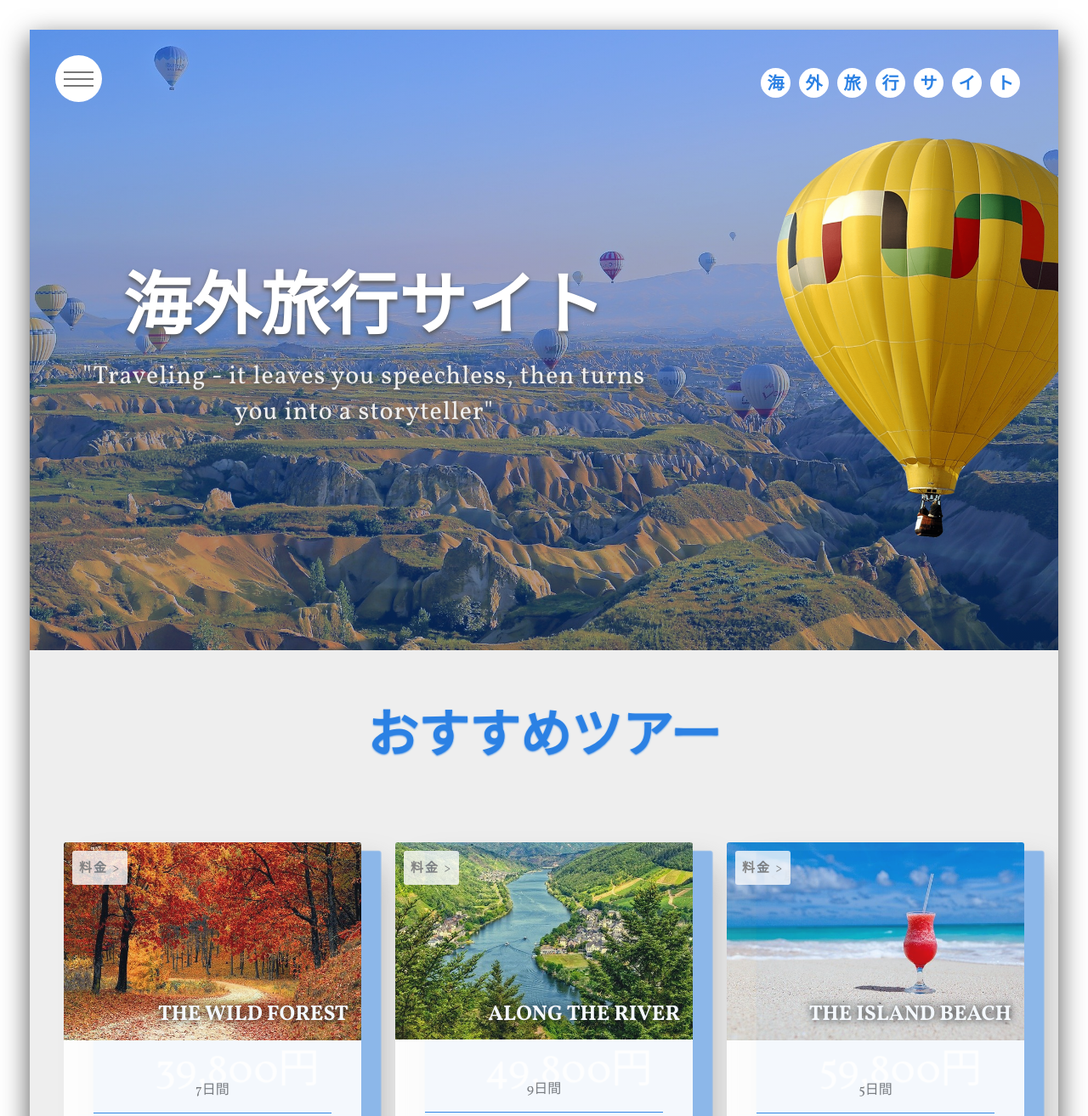
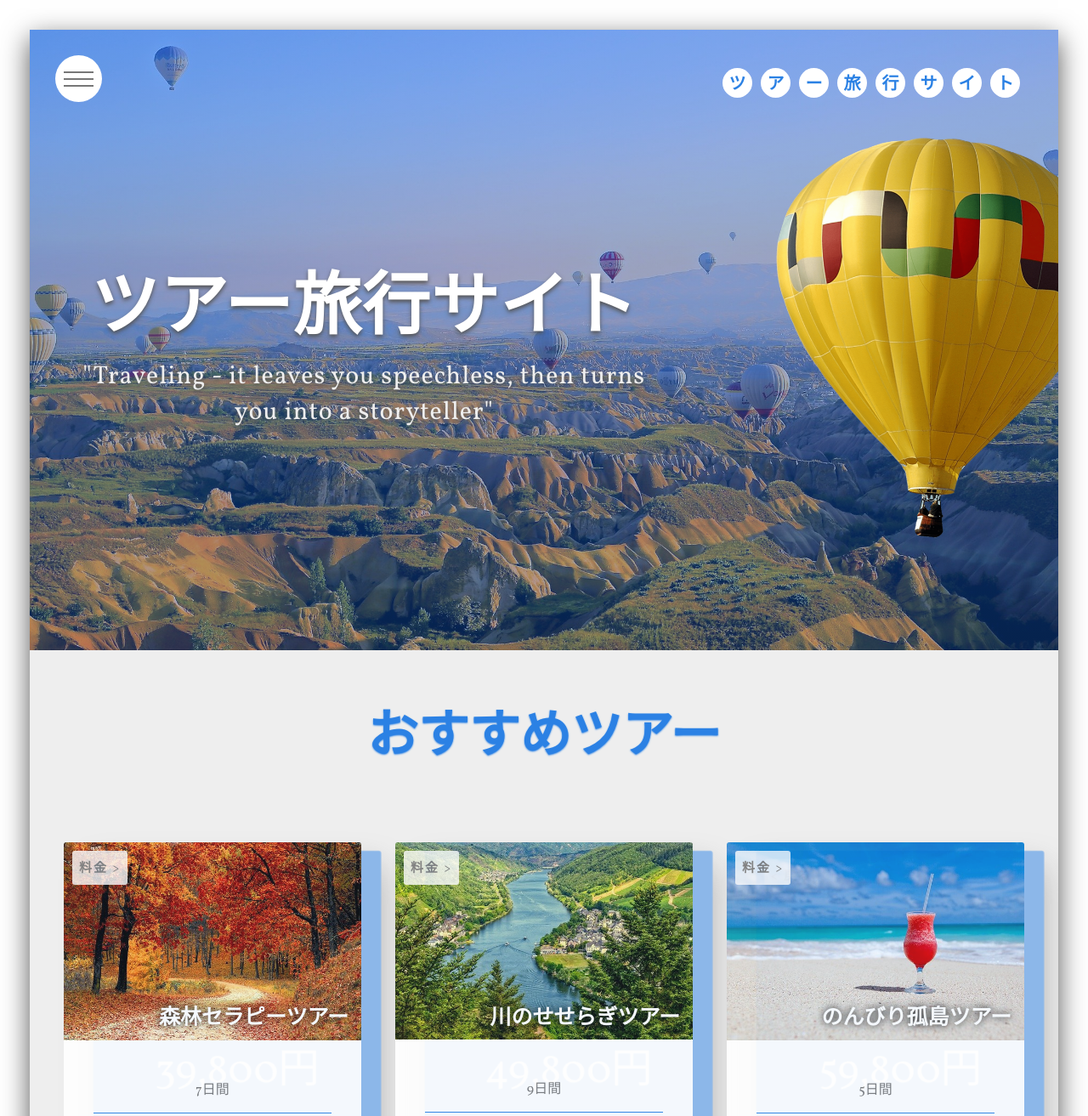
Before and after one commit to Sheorge/Tour-Site, a plain HTML site: page index.html in a window 1280 px wide. Shown: the top 1313 px of the page at 85% size. Drawn offline with Linux system fonts and the light colour scheme.

Commit message:
tour text fixed

```diff
--- a/index.html
+++ b/index.html
@@ -9,7 +9,7 @@
       rel="stylesheet"
     />
     <link rel="stylesheet" href="style.css" />
-    <title>海外旅行サイト</title>
+    <title>ツアー旅行サイト</title>
   </head>
   <body>
     <div class="container">
@@ -39,7 +39,7 @@
       <!-- Header -->
       <header class="header center">
         <div class="header-text">
-          <h1 class="heading">海外旅行サイト</h1>
+          <h1 class="heading">ツアー旅行サイト</h1>
           <p class="header-paragraph">
             "Traveling - it leaves you speechless, then turns you into a
             storyteller"
@@ -52,8 +52,9 @@
         />
         <div class="logo">
           <h1>
-            <span class="center">海</span>
-            <span class="center">外</span>
+            <span class="center">ツ</span>
+            <span class="center">ア</span>
+            <span class="center">ー</span>
             <span class="center">旅</span>
             <span class="center">行</span>
             <span class="center">サ</span>
@@ -71,7 +72,7 @@
           <div class="card">
             <div class="front-side">
               <img src="images/forest.jpg" alt="Forest" class="card-image" />
-              <h1 class="tour-name">The wild forest</h1>
+              <h1 class="tour-name">森林セラピーツアー</h1>
               <ul class="card-list">
                 <li class="card-list-item">7日間</li>
                 <li class="card-list-item">20人限定</li>
@@ -94,7 +95,7 @@
           <div class="card">
             <div class="front-side">
               <img src="images/river.jpg" alt="River" class="card-image" />
-              <h1 class="tour-name">Along the river</h1>
+              <h1 class="tour-name">川のせせらぎツアー</h1>
               <ul class="card-list">
                 <li class="card-list-item">9日間</li>
                 <li class="card-list-item">30人限定</li>
@@ -117,7 +118,7 @@
           <div class="card">
             <div class="front-side">
               <img src="images/sea.jpg" alt="Sea" class="card-image" />
-              <h1 class="tour-name">The island beach</h1>
+              <h1 class="tour-name">のんびり孤島ツアー</h1>
               <ul class="card-list">
                 <li class="card-list-item">5日間</li>
                 <li class="card-list-item">40人限定</li>
@@ -249,7 +250,7 @@
           <a href="#" class="footer-link">お問い合わせ</a>
         </div>
         <p class="footer-paragraph">
-          Copyright &copy; CodeAndCreate All Rights Reserved
+          Copyright &copy; Yamada All Rights Reserved
         </p>
       </footer>
       <!-- End of Footer -->
--- a/style.css
+++ b/style.css
@@ -2,7 +2,7 @@
 * {
   margin: 0;
   padding: 0;
-  font-family: "Vollkorn", serif;
+  font-family: 'Vollkorn', serif;
   list-style-type: none;
   text-decoration: none;
   box-sizing: border-box;
@@ -85,7 +85,8 @@ html {
 .navbar {
   width: 100%;
   height: 100%;
-  background: linear-gradient(rgba(0, 0, 0, 0.5), rgba(0, 0, 0, 0.3)), url(images/navbar-bg.jpg) center no-repeat;
+  background: linear-gradient(rgba(0, 0, 0, 0.5), rgba(0, 0, 0, 0.3)),
+    url(images/navbar-bg.jpg) center no-repeat;
   background-size: cover;
   position: relative;
   overflow-y: hidden;
@@ -235,6 +236,10 @@ html {
 
 .logo h1 span:nth-child(7) {
   animation: drop-letters 5s 0.7s infinite;
+}
+
+.logo h1 span:nth-child(8) {
+  animation: drop-letters 5s 0.8s infinite;
 }
 
 @keyframes drop-letters {
@@ -408,6 +413,13 @@ html {
   text-transform: uppercase;
   letter-spacing: 0.2rem;
   cursor: pointer;
+}
+
+.navigation-button:hover {
+  color: var(--white-color);
+  background-color: var(--primary-color);
+  border: solid 2px white;
+  transition: 0.5s;
 }
 /* End of Popular tours */
 
```
Also changed, not shown: script.js (+9 -9 lines).
